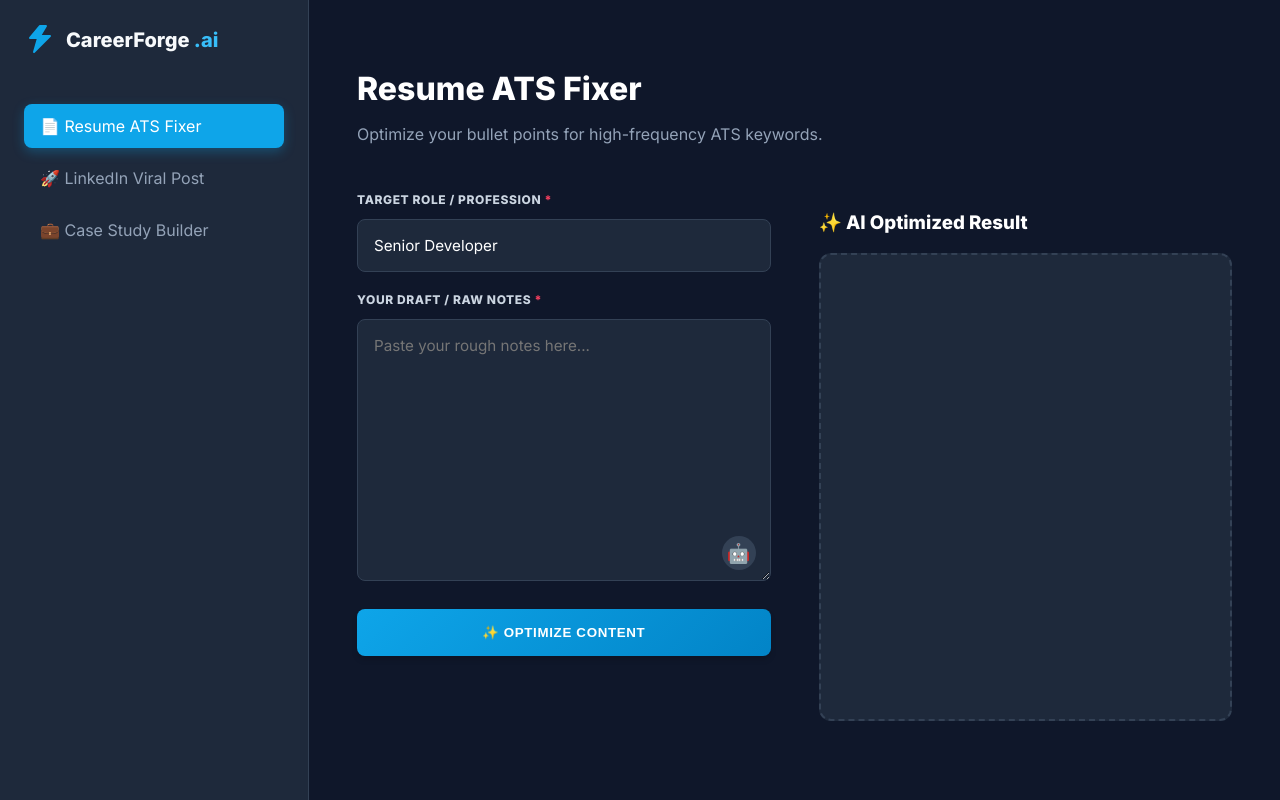
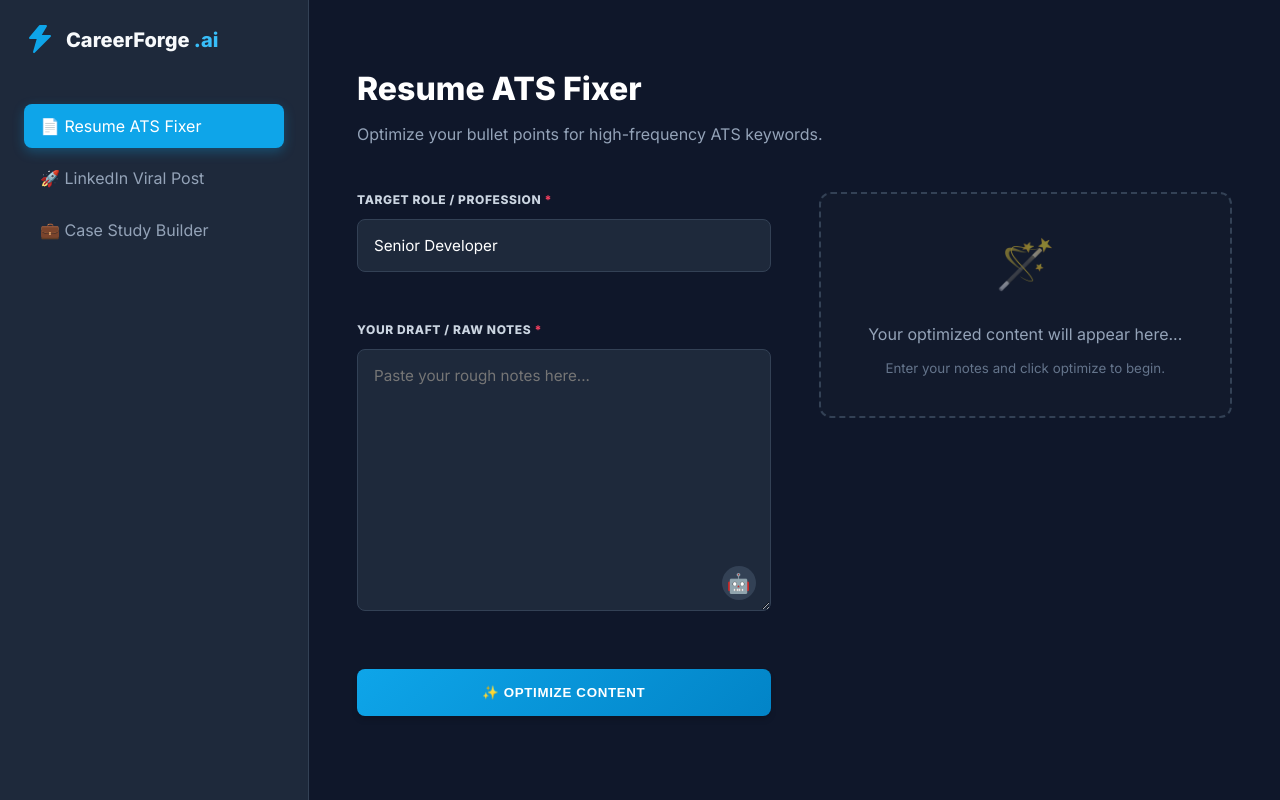
Before and after one commit to grln-gupta/career-forge-frontend, an Angular app: page / in a window 1280 px wide. Built offline with nearby package versions, Linux system fonts and the light colour scheme; no server answers.

Commit message:
LAYOUT FIXES

```diff
--- a/src/app/app.css
+++ b/src/app/app.css
@@ -223,3 +223,85 @@ input:focus, textarea:focus {
   margin-top: 1rem;
   text-align: center;
 }
+.optimized-text {
+  /* THIS IS THE FIX FOR BULLET POINTS */
+  white-space: pre-wrap !important;
+  word-wrap: break-word;
+
+  /* THIS FIXES VISIBILITY (Prevents text from cutting off) */
+  color: #e2e8f0;
+  line-height: 1.6;
+  font-size: 1rem;
+  padding: 10px;
+}
+
+/* Ensure the container allows scrolling if text is long */
+.result-content {
+  overflow-y: auto !important;
+  max-height: 600px; /* Adjust based on your screen size */
+}
+
+/* Space between the Textarea and the Target Role input */
+.form-group {
+  margin-bottom: 30px !important;
+}
+
+/* Space for the Bottom Buttons */
+.actions {
+  display: flex;
+  gap: 15px;
+  margin-top: 25px !important; /* Adds space above Copy/PDF/DOCX buttons */
+  padding-bottom: 20px;       /* Adds space at the very bottom of the panel */
+}
+
+/* Ensure the main Optimize button isn't touching the inputs */
+.primary-btn {
+  margin-top: 20px !important;
+}
+/* --- Placeholder Message Styling --- */
+.placeholder-state {
+  flex: 1;
+  display: flex;
+  flex-direction: column;
+  align-items: center;
+  justify-content: center;
+  border: 2px dashed #334155; /* Dashed border from your screenshot */
+  border-radius: 12px;
+  color: #64748b;
+  text-align: center;
+  padding: 40px;
+  background-color: rgba(30, 41, 59, 0.2);
+}
+
+.icon-placeholder {
+  font-size: 3rem;
+  margin-bottom: 15px;
+  opacity: 0.5;
+}
+
+/* --- Visibility & Bullet Points Fix --- */
+.optimized-text {
+  white-space: pre-wrap !important; /* Forces next-line for bullets */
+  word-wrap: break-word;
+  color: #f1f5f9;
+  line-height: 1.6;
+  font-size: 1rem;
+  margin-bottom: 20px;
+}
+
+/* --- Spacing Fix for Bottom Buttons --- */
+.actions {
+  display: flex;
+  gap: 12px;
+  margin-top: auto; /* Pushes buttons to bottom */
+  padding-top: 20px;
+  border-top: 1px solid #334155;
+}
+
+.actions button {
+  flex: 1;
+  padding: 12px;
+  border-radius: 8px;
+  font-weight: 600;
+  cursor: pointer;
+}
--- a/src/app/app.html
+++ b/src/app/app.html
@@ -1,60 +1,74 @@
 <div class="app-container">
-
   <aside class="sidebar">
     <!-- <div class="brand">
       ⚡ CareerForge <span class="ai-tag">.ai</span>
     </div> -->
-<div class="brand" style="display: flex; align-items: center; gap: 10px;">
-      <svg width="32" height="32" viewBox="0 0 32 32" fill="none" xmlns="http://www.w3.org/2000/svg">
-        <path d="M16 2L6 14H14L10 28L26 12H16L22 2Z" fill="#0ea5e9" stroke="#0ea5e9" stroke-width="2" stroke-linejoin="round"/>
+    <div class="brand" style="display: flex; align-items: center; gap: 10px">
+      <svg
+        width="32"
+        height="32"
+        viewBox="0 0 32 32"
+        fill="none"
+        xmlns="http://www.w3.org/2000/svg"
+      >
+        <path
+          d="M16 2L6 14H14L10 28L26 12H16L22 2Z"
+          fill="#0ea5e9"
+          stroke="#0ea5e9"
+          stroke-width="2"
+          stroke-linejoin="round"
+        />
       </svg>
 
-      <span style="font-size: 1.25rem; font-weight: 800; color: #f8fafc;">
-        CareerForge <span style="color: #38bdf8;">.ai</span>
+      <span style="font-size: 1.25rem; font-weight: 800; color: #f8fafc">
+        CareerForge <span style="color: #38bdf8">.ai</span>
       </span>
     </div>
     <nav>
-      <div class="nav-item"
-           [class.active]="selectedMode === 'resume'"
-           (click)="setMode('resume')">
+      <div class="nav-item" [class.active]="selectedMode === 'resume'" (click)="setMode('resume')">
         📄 Resume ATS Fixer
       </div>
 
-      <div class="nav-item"
-           [class.active]="selectedMode === 'linkedin'"
-           (click)="setMode('linkedin')">
+      <div
+        class="nav-item"
+        [class.active]="selectedMode === 'linkedin'"
+        (click)="setMode('linkedin')"
+      >
         🚀 LinkedIn Viral Post
       </div>
 
-      <div class="nav-item"
-           [class.active]="selectedMode === 'portfolio'"
-           (click)="setMode('portfolio')">
+      <div
+        class="nav-item"
+        [class.active]="selectedMode === 'portfolio'"
+        (click)="setMode('portfolio')"
+      >
         💼 Case Study Builder
       </div>
     </nav>
   </aside>
 
   <main class="main-content">
-
     <header>
       <h1>{{ getTitle() }}</h1>
       <p>{{ getSubtitle() }}</p>
     </header>
 
     <div class="workspace-grid">
-
       <div class="input-panel">
-
         <div class="form-group">
           <label>TARGET ROLE / PROFESSION <span class="required">*</span></label>
-          <input [(ngModel)]="targetRole" placeholder="e.g. Angular Developer">
+          <input [(ngModel)]="targetRole" placeholder="e.g. Angular Developer" />
         </div>
 
         <div class="form-group">
-          <br>
+          <br />
           <label>YOUR DRAFT / RAW NOTES <span class="required">*</span></label>
           <div class="textarea-wrapper">
-            <textarea [(ngModel)]="inputText" rows="12" placeholder="Paste your rough notes here..."></textarea>
+            <textarea
+              [(ngModel)]="inputText"
+              rows="12"
+              placeholder="Paste your rough notes here..."
+            ></textarea>
             <div class="icon-badge">🤖</div>
           </div>
         </div>
@@ -67,31 +81,31 @@
         <p *ngIf="errorMessage" class="error-msg">{{ errorMessage }}</p>
       </div>
 
-   <div class="output-card">
-  <h3>
-    <span class="icon">✨</span> AI Optimized Result
-  </h3>
+      <section class="panel output-panel">
+  <div *ngIf="isLoading" class="loader-container">
+    <div class="spinner"></div>
+    <p>AI is crafting your response...</p>
+  </div>
 
-  <div class="result-box">
-   <p class="optimized-text">{{ optimizedResult }}</p>
+  <div *ngIf="!isLoading && optimizedResult" class="result-content">
+    <h3>✨ AI Optimized Result</h3>
+    <div class="optimized-text">
+      {{ optimizedResult }}
+    </div>
+
+    <div class="actions">
+      <button (click)="copyToClipboard()">📋 Copy</button>
+      <button (click)="exportToPdf()">📄 PDF</button>
+      <button (click)="exportToDocx()">📝 DOCX</button>
+    </div>
   </div>
-@if (optimizedResult && !isLoading) {
-  <div class="action-buttons">
-    <button class="secondary-btn" (click)="copyToClipboard()">
-      {{ copySuccess ? '✅ Copied!' : '📋 Copy Text' }}
-    </button>
 
-    <button class="icon-btn pdf-btn" (click)="exportToPdf()" title="Download PDF">
-      📄 PDF
-    </button>
-
-    <button class="icon-btn doc-btn" (click)="exportToDocx()" title="Download Word">
-      📝 DOCX
-    </button>
+  <div *ngIf="!isLoading && !optimizedResult" class="placeholder-state">
+    <div class="icon-placeholder">🪄</div>
+    <p>Your optimized content will appear here...</p>
+    <small>Enter your notes and click optimize to begin.</small>
   </div>
-  }
-</div>
-
+</section>
     </div>
   </main>
 </div>
```
